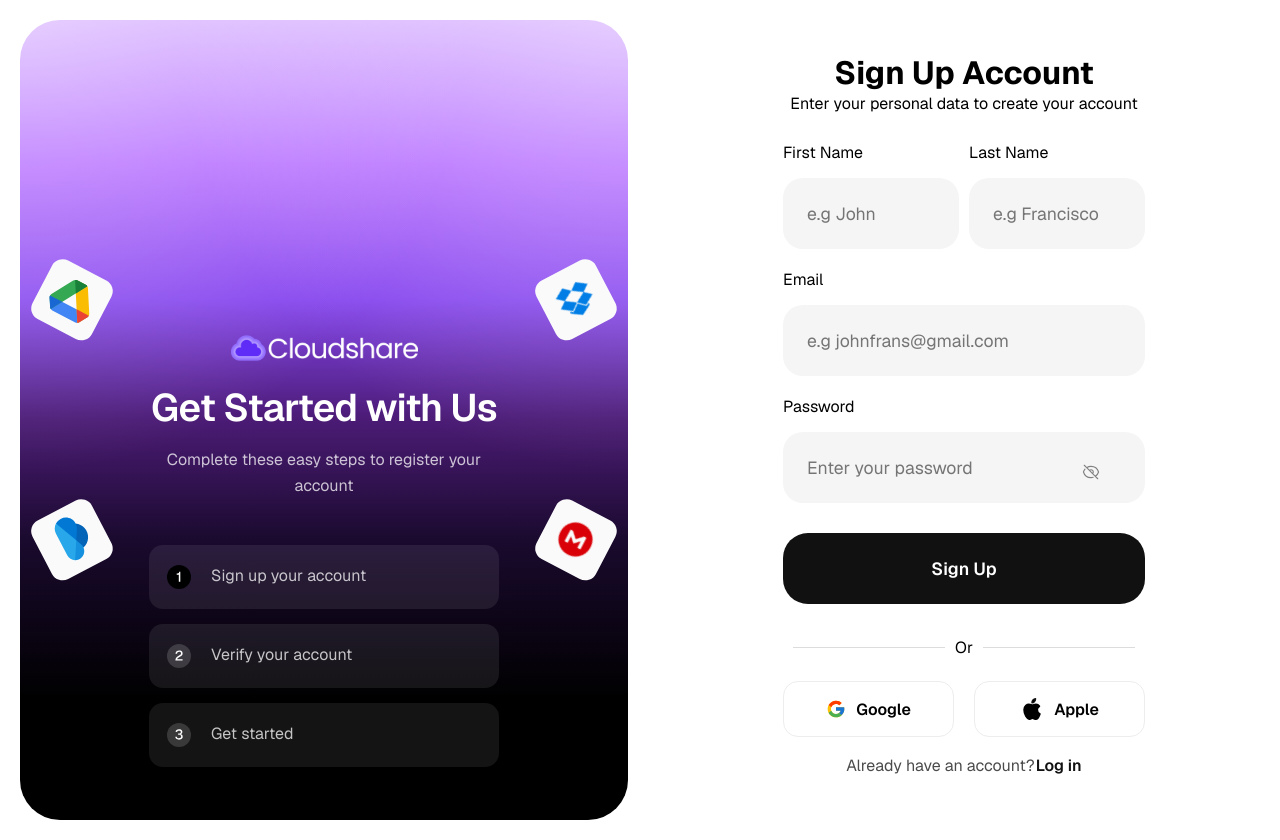
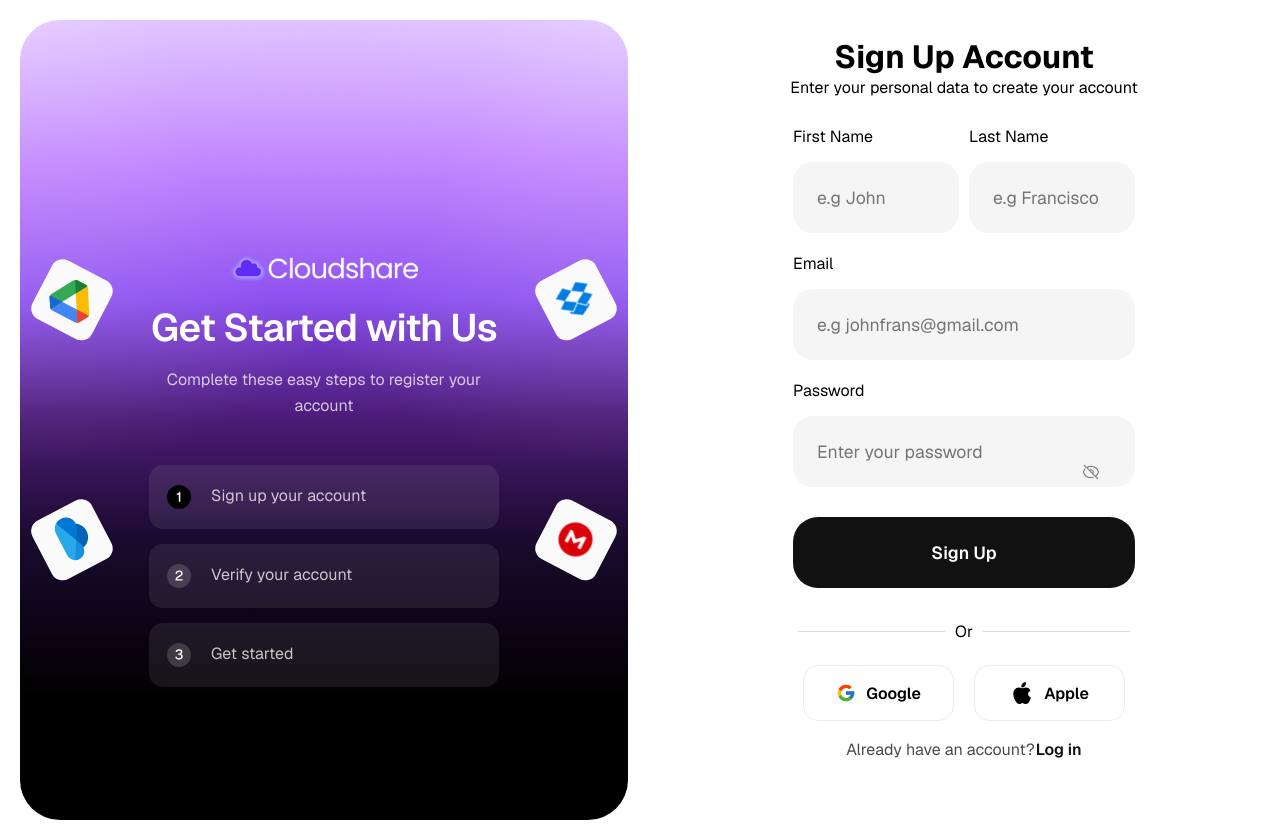
Before and after one commit to Adex324/cloudshare, a React (Vite) app: page /signup in a window 1280 px wide. Built offline with nearby package versions, Linux system fonts and the light colour scheme.

Commit message:
Adjusted padding

```diff
--- a/src/pages/Signup.css
+++ b/src/pages/Signup.css
@@ -26,7 +26,7 @@
     display: flex;
     flex-direction: row;
     border-radius: 40px;
-    padding:20rem 10rem;
+    padding:15rem 10rem;
     justify-content: center;
   overflow: hidden;
 
@@ -145,7 +145,7 @@
     width: 50%;
     display: flex;
     flex-direction: column;
-    padding:2rem 5rem;
+    padding:1rem 5rem;
     text-align: center;
     gap:13px;
 }
@@ -155,7 +155,7 @@
     display: flex;
     flex-direction: column;
     gap:20px;
-    padding: 15px 35px;
+    padding: 15px 45px;
 }
 .signup_names{
     display: flex;
@@ -225,7 +225,7 @@
   text-align: center;
   align-items: center;
   gap:10px;
-  padding: 5px 45px;
+  padding: 5px 50px;
 }
 .or_section hr{
    flex: 1;
@@ -237,7 +237,7 @@
   display: flex;
   gap: 20px;
 
-    padding: 5px 35px;
+    padding: 5px 55px;
 }
 
 .google_div,
```
